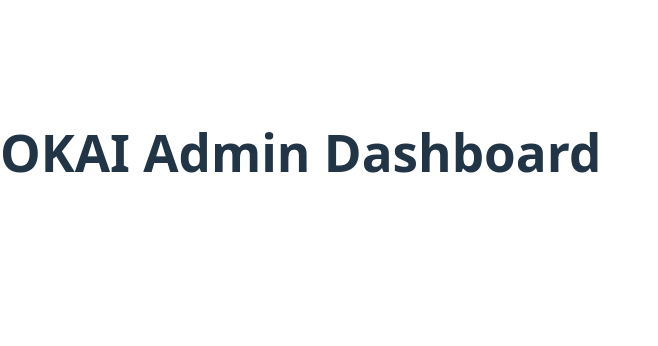
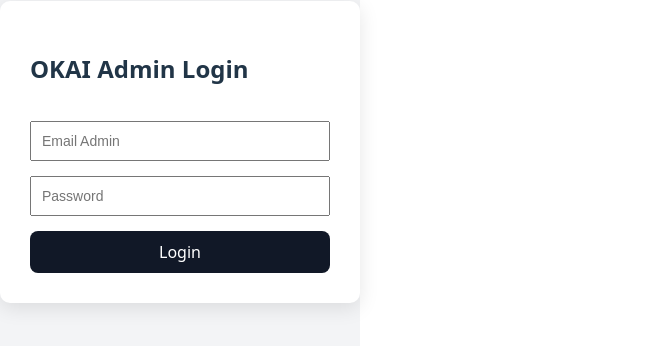
Before and after one commit to yasmnask/okai-admin, a React (Vite) app: page / in a window 1280 px wide. Shown: the part 248-594 px from the top of the page, without its empty margins (0-658 px from the left). Built offline with nearby package versions, Linux system fonts and the light colour scheme.

Commit message:
feat: Auth system, API connecting, and Session saving

```diff
--- a/package.json
+++ b/package.json
@@ -11,7 +11,8 @@
   },
   "dependencies": {
     "react": "^19.2.0",
-    "react-dom": "^19.2.0"
+    "react-dom": "^19.2.0",
+    "react-router-dom": "^7.13.1"
   },
   "devDependencies": {
     "@eslint/js": "^9.39.1",
--- a/src/App.jsx
+++ b/src/App.jsx
@@ -1,5 +1,16 @@
+import { BrowserRouter, Routes, Route } from "react-router-dom";
+import Login from "./pages/Login";
+import Dashboard from "./pages/Dashboard";
+
 function App() {
-  return <h1>OKAI Admin Dashboard</h1>;
+  return (
+    <BrowserRouter>
+      <Routes>
+        <Route path="/" element={<Login />} />
+        <Route path="/dashboard" element={<Dashboard />} />
+      </Routes>
+    </BrowserRouter>
+  );
 }
 
 export default App;
--- /dev/null
+++ b/src/pages/Dashboard.jsx
@@ -0,0 +1,10 @@
+export default function Dashboard() {
+  const user = JSON.parse(localStorage.getItem("okai_admin"));
+
+  return (
+    <div style={{ padding: "40px" }}>
+      <h1>OKAI Admin Dashboard</h1>
+      <p>Welcome, {user?.name}</p>
+    </div>
+  );
+}
--- /dev/null
+++ b/src/pages/Login.jsx
@@ -0,0 +1,98 @@
+import { useState } from "react";
+import { loginAdmin } from "../services/api";
+
+export default function Login() {
+  // STATE (nyimpen input user)
+  const [email, setEmail] = useState("");
+  const [password, setPassword] = useState("");
+
+  // HANDLE LOGIN
+  const handleLogin = async (e) => {
+    e.preventDefault();
+
+    try {
+      const result = await loginAdmin({
+        email: email,
+        password: password,
+      });
+
+      console.log("Response API:", result);
+
+      if (result.success) {
+        // simpan user ke browser
+        localStorage.setItem("okai_admin", JSON.stringify(result.user));
+
+        // pindah ke dashboard
+        window.location.href = "/dashboard";
+      } else {
+        alert("❌ Login gagal!");
+      }
+    } catch (error) {
+      console.error(error);
+      alert("Server error");
+    }
+  };
+
+  // UI LOGIN PAGE
+  return (
+    <div style={styles.container}>
+      <form style={styles.card} onSubmit={handleLogin}>
+        <h2>OKAI Admin Login</h2>
+
+        <input
+          type="email"
+          placeholder="Email Admin"
+          value={email}
+          onChange={(e) => setEmail(e.target.value)}
+          style={styles.input}
+          required
+        />
+
+        <input
+          type="password"
+          placeholder="Password"
+          value={password}
+          onChange={(e) => setPassword(e.target.value)}
+          style={styles.input}
+          required
+        />
+
+        <button type="submit" style={styles.button}>
+          Login
+        </button>
+      </form>
+    </div>
+  );
+}
+
+//simple style biar rapih dlu
+const styles = {
+  container: {
+    height: "100vh",
+    display: "flex",
+    justifyContent: "center",
+    alignItems: "center",
+    background: "#f3f4f6",
+  },
+  card: {
+    background: "white",
+    padding: "30px",
+    borderRadius: "10px",
+    width: "300px",
+    display: "flex",
+    flexDirection: "column",
+    gap: "15px",
+    boxShadow: "0 5px 20px rgba(0,0,0,0.1)",
+  },
+  input: {
+    padding: "10px",
+    fontSize: "14px",
+  },
+  button: {
+    padding: "10px",
+    background: "#111827",
+    color: "white",
+    border: "none",
+    cursor: "pointer",
+  },
+};
--- /dev/null
+++ b/src/services/api.js
@@ -0,0 +1,13 @@
+const API_URL = "http://localhost/okai-api";
+
+export async function loginAdmin(data) {
+  const response = await fetch(`${API_URL}/auth/login.php`, {
+    method: "POST",
+    headers: {
+      "Content-Type": "application/json",
+    },
+    body: JSON.stringify(data),
+  });
+
+  return response.json();
+}
```
Also changed, not shown: 1 other file (tests, documents, lock files or other folders).
